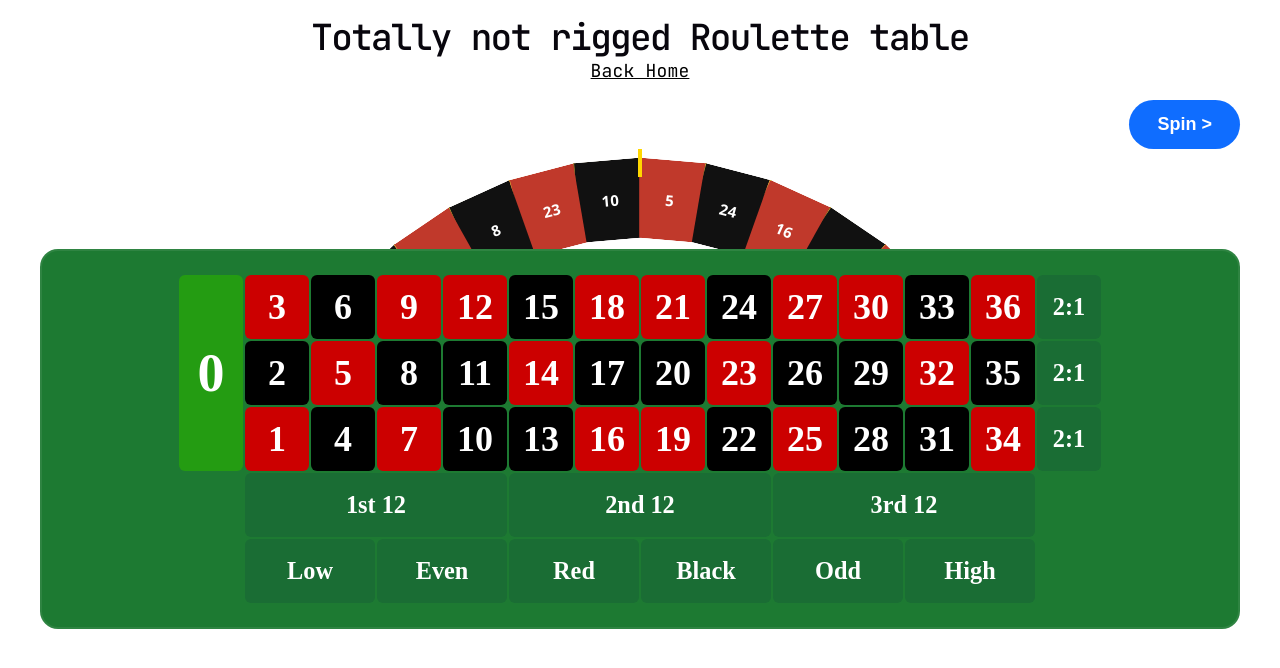
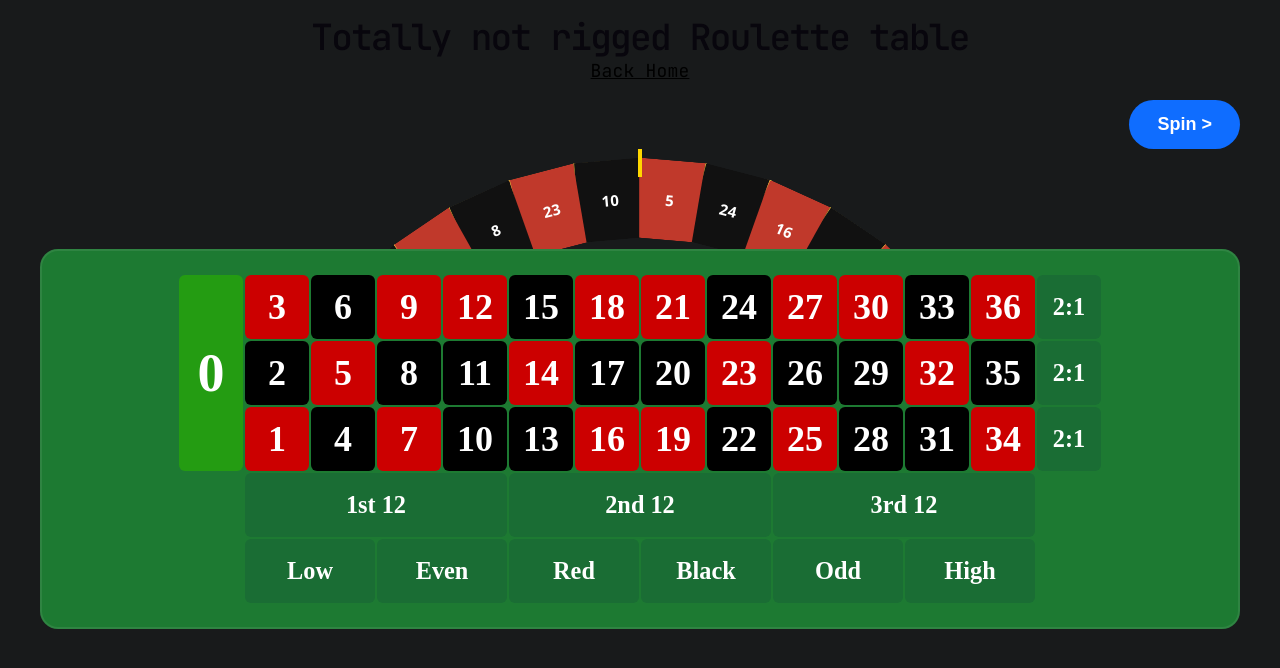
Before and after one commit to Ugi0/TokkiRoulette, a React (Vite) app in the folder frontend/: page /roulette in a window 1280 px wide. Shown: the top 668 px of the page. Built offline with nearby package versions, Linux system fonts and the light colour scheme.

Commit message:
Change the roulette page background color

```diff
--- a/frontend/src/pages/RoulettePage.css
+++ b/frontend/src/pages/RoulettePage.css
@@ -1,7 +1,7 @@
 .roulette-page {
   min-height: 100svh;
   padding: 24px 0 40px;
-  background: #ffffff;
+  background: #181a1b;
 }
 
 .roulette-page__header {
```
